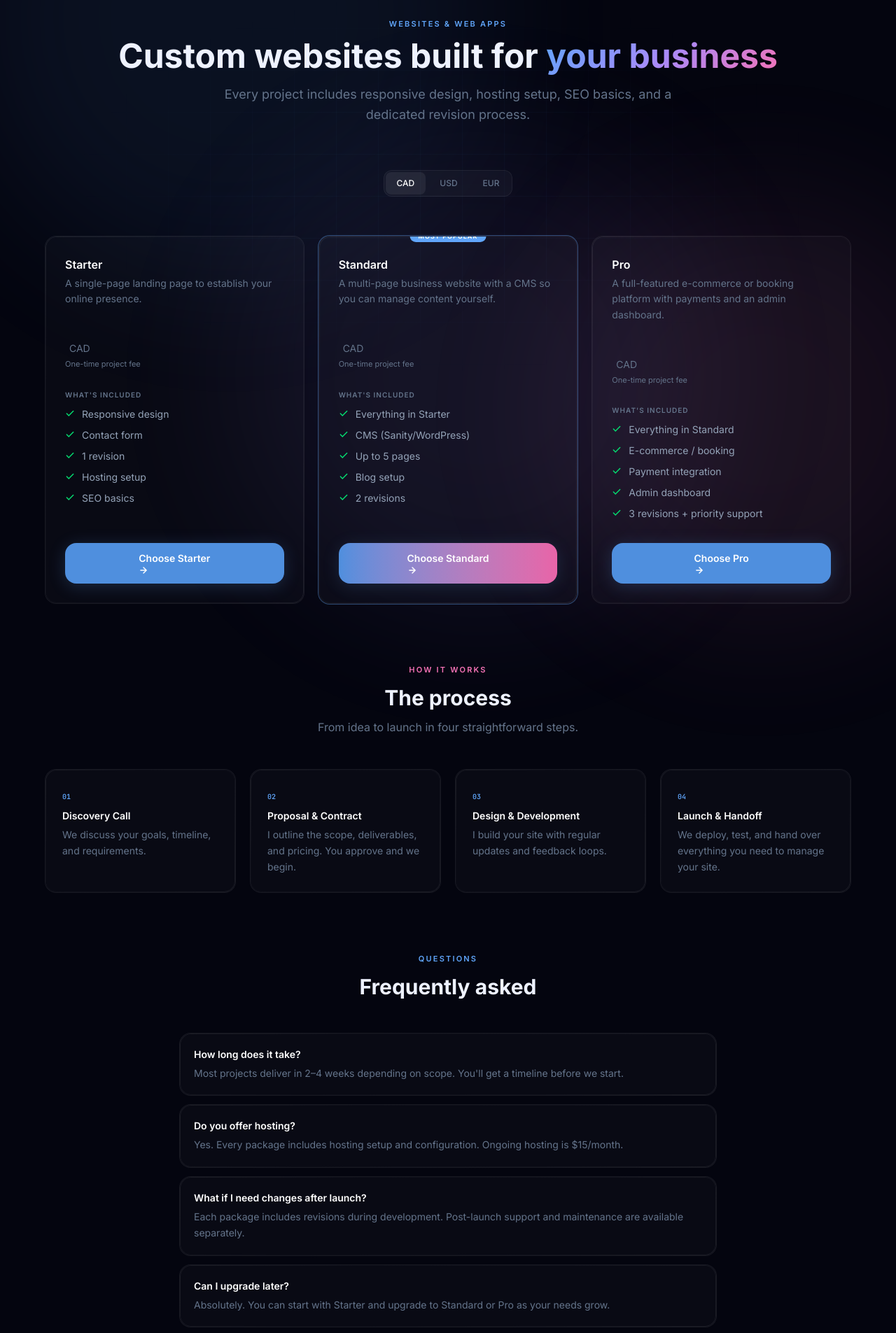
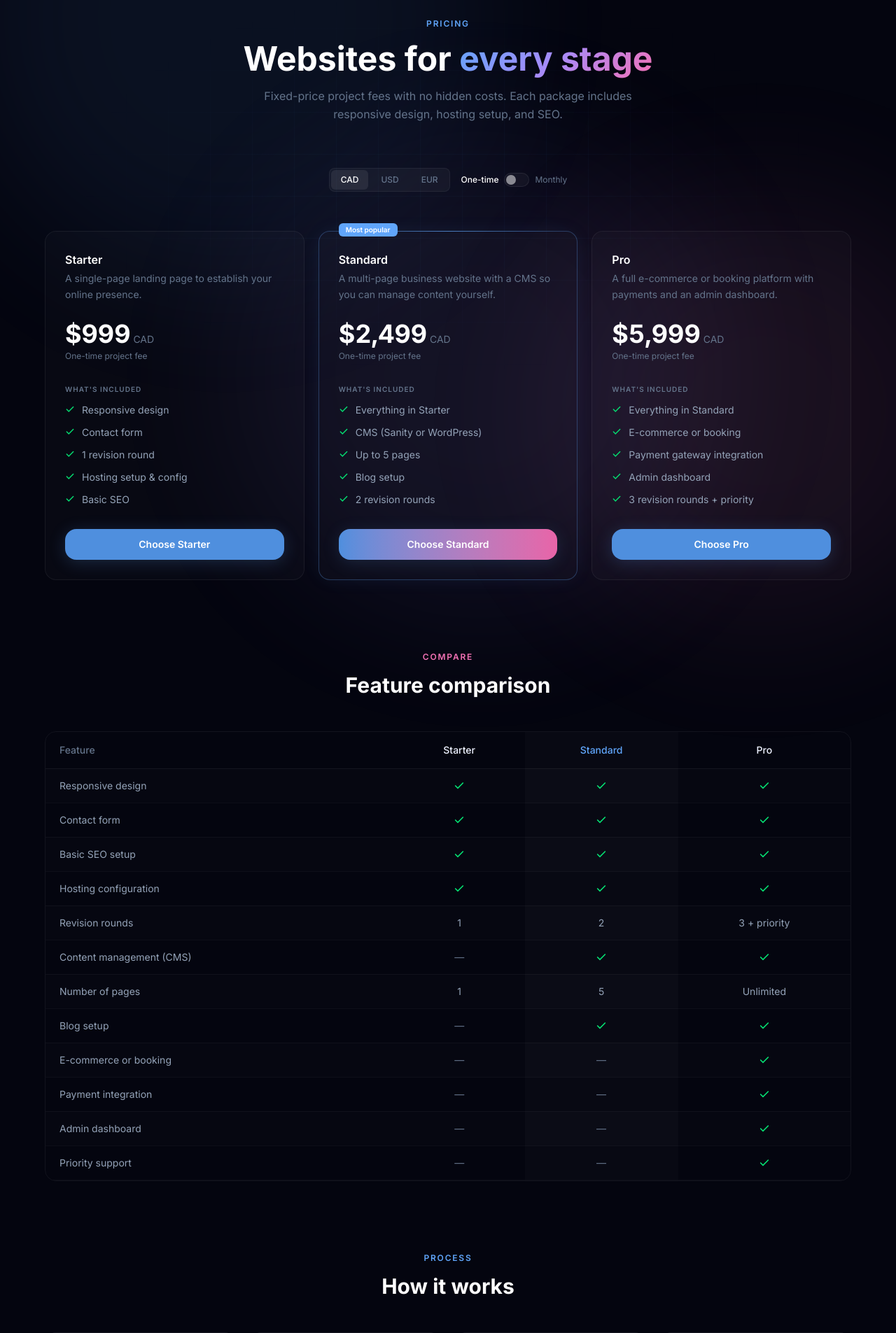
Before and after one commit to JamesCowx/jamescowx-dashboard, a React (Vite) app: page /websites in a window 1280 px wide. Shown: the part 140-2045 px from the top of the page at 70% size. Built offline with nearby package versions, Linux system fonts and the light colour scheme.

Commit message:
Professional pricing page redesign: feature comparison table, billing toggle, accordion FAQ, cleaner cards

```diff
--- a/src/pages/Pricing.tsx
+++ b/src/pages/Pricing.tsx
@@ -1,9 +1,8 @@
 import { useState } from 'react';
 import { Link } from 'react-router-dom';
-import { motion, AnimatePresence } from 'framer-motion';
+import { motion } from 'framer-motion';
 import FadeIn from '@/components/animations/FadeIn';
 import SlideUp from '@/components/animations/SlideUp';
-import GlassPanel from '@/components/ui/GlassPanel';
 import Button from '@/components/ui/Button';
 
 type Currency = 'CAD' | 'USD' | 'EUR';
@@ -15,66 +14,65 @@ const tiers = [
   {
     name: 'Starter',
     price: 999,
+    monthly: 29,
     description: 'A single-page landing page to establish your online presence.',
-    features: ['Responsive design', 'Contact form', '1 revision', 'Hosting setup', 'SEO basics'],
+    features: ['Responsive design', 'Contact form', '1 revision round', 'Hosting setup & config', 'Basic SEO'],
     cta: 'Choose Starter',
     popular: false,
   },
   {
     name: 'Standard',
     price: 2499,
+    monthly: 49,
     description: 'A multi-page business website with a CMS so you can manage content yourself.',
-    features: ['Everything in Starter', 'CMS (Sanity/WordPress)', 'Up to 5 pages', 'Blog setup', '2 revisions'],
+    features: ['Everything in Starter', 'CMS (Sanity or WordPress)', 'Up to 5 pages', 'Blog setup', '2 revision rounds'],
     cta: 'Choose Standard',
     popular: true,
   },
   {
     name: 'Pro',
     price: 5999,
-    description: 'A full-featured e-commerce or booking platform with payments and an admin dashboard.',
-    features: ['Everything in Standard', 'E-commerce / booking', 'Payment integration', 'Admin dashboard', '3 revisions + priority support'],
+    monthly: 99,
+    description: 'A full e-commerce or booking platform with payments and an admin dashboard.',
+    features: ['Everything in Standard', 'E-commerce or booking', 'Payment gateway integration', 'Admin dashboard', '3 revision rounds + priority'],
     cta: 'Choose Pro',
     popular: false,
   },
 ];
 
-const currencyOptions = ['CAD', 'USD', 'EUR'] as Currency[];
+const allFeatures = [
+  { name: 'Responsive design', starter: true, standard: true, pro: true },
+  { name: 'Contact form', starter: true, standard: true, pro: true },
+  { name: 'Basic SEO setup', starter: true, standard: true, pro: true },
+  { name: 'Hosting configuration', starter: true, standard: true, pro: true },
+  { name: 'Revision rounds', starter: '1', standard: '2', pro: '3 + priority' },
+  { name: 'Content management (CMS)', starter: false, standard: true, pro: true },
+  { name: 'Number of pages', starter: '1', standard: '5', pro: 'Unlimited' },
+  { name: 'Blog setup', starter: false, standard: true, pro: true },
+  { name: 'E-commerce or booking', starter: false, standard: false, pro: true },
+  { name: 'Payment integration', starter: false, standard: false, pro: true },
+  { name: 'Admin dashboard', starter: false, standard: false, pro: true },
+  { name: 'Priority support', starter: false, standard: false, pro: true },
+];
 
 const faqs = [
-  { q: 'How long does it take?', a: 'Most projects deliver in 2–4 weeks depending on scope. You\'ll get a timeline before we start.' },
-  { q: 'Do you offer hosting?', a: 'Yes. Every package includes hosting setup and configuration. Ongoing hosting is $15/month.' },
-  { q: 'What if I need changes after launch?', a: 'Each package includes revisions during development. Post-launch support and maintenance are available separately.' },
-  { q: 'Can I upgrade later?', a: 'Absolutely. You can start with Starter and upgrade to Standard or Pro as your needs grow.' },
+  { q: 'How long does a project take?', a: 'Most projects deliver in 2–4 weeks. You\'ll receive a clear timeline before we begin.' },
+  { q: 'Is hosting included?', a: 'Every package includes hosting setup and configuration. Ongoing hosting & maintenance is $15–30/month depending on the plan.' },
+  { q: 'What if I need changes after launch?', a: 'Each package includes revision rounds during development. Post-launch support and content updates are available through a maintenance retainer.' },
+  { q: 'Can I upgrade plans later?', a: 'Yes — you can start with Starter and upgrade to Standard or Pro as your needs grow. We\'ll only charge the difference.' },
+  { q: 'Do you work with clients outside Canada?', a: 'Absolutely. We\'ve worked with clients across North America and Europe. Everything is handled remotely.' },
 ];
 
 const steps = [
-  { step: '01', title: 'Discovery Call', desc: 'We discuss your goals, timeline, and requirements.' },
-  { step: '02', title: 'Proposal & Contract', desc: 'I outline the scope, deliverables, and pricing. You approve and we begin.' },
-  { step: '03', title: 'Design & Development', desc: 'I build your site with regular updates and feedback loops.' },
-  { step: '04', title: 'Launch & Handoff', desc: 'We deploy, test, and hand over everything you need to manage your site.' },
+  { step: '01', title: 'Discovery', desc: 'A 30-minute call to discuss your goals, audience, and timeline.' },
+  { step: '02', title: 'Proposal', desc: 'A detailed scope document with deliverables, milestones, and pricing.' },
+  { step: '03', title: 'Development', desc: 'I build your site with regular check-ins and revision rounds.' },
+  { step: '04', title: 'Launch', desc: 'Deployment, final testing, and a full handoff with documentation.' },
 ];
-
-function AnimatedPrice({ value, symbol }: { value: number; symbol: string }) {
-  return (
-    <div className="relative h-11 overflow-hidden">
-      <AnimatePresence mode="popLayout">
-        <motion.span
-          key={value}
-          initial={{ y: 16, opacity: 0 }}
-          animate={{ y: 0, opacity: 1 }}
-          exit={{ y: -16, opacity: 0 }}
-          transition={{ type: 'spring', stiffness: 250, damping: 22 }}
-          className="text-4xl font-bold text-white absolute left-0 whitespace-nowrap tabular-nums"
-        >
-          {symbol}{value.toLocaleString()}
-        </motion.span>
-      </AnimatePresence>
-    </div>
-  );
-}
 
 export default function Pricing() {
   const [currency, setCurrency] = useState<Currency>('CAD');
+  const [annual, setAnnual] = useState(false);
 
   function convert(price: number) {
     return Math.round(price * rates[currency]);
@@ -85,70 +83,89 @@ export default function Pricing() {
       <div className="max-w-6xl mx-auto">
         <FadeIn>
           <div className="text-center mb-16">
-            <span className="text-[11px] text-[var(--color-accent-blue)] font-semibold uppercase tracking-[0.2em]">
-              Websites & Web Apps
+            <span className="text-xs text-[var(--color-accent-blue)] font-semibold uppercase tracking-[0.15em]">
+              Pricing
             </span>
-            <h1 className="text-3xl sm:text-5xl font-bold mt-3 mb-4">
-              Custom websites built for <span className="gradient-text-mixed">your business</span>
+            <h1 className="text-3xl sm:text-5xl font-bold mt-4 mb-4 text-white">
+              Websites for <span className="gradient-text-mixed">every stage</span>
             </h1>
-            <p className="text-[var(--color-text-muted)] max-w-2xl mx-auto text-lg leading-relaxed">
-              Every project includes responsive design, hosting setup, SEO basics, and a dedicated revision process.
+            <p className="text-[var(--color-text-muted)] max-w-xl mx-auto leading-relaxed">
+              Fixed-price project fees with no hidden costs. Each package includes responsive&nbsp;design,
+              hosting&nbsp;setup, and&nbsp;SEO.
             </p>
           </div>
         </FadeIn>
 
-        <div className="flex items-center justify-center mb-14">
-          <div className="inline-flex items-center gap-1 p-0.5 rounded-xl bg-white/[0.03] border border-white/[0.06]">
-            {currencyOptions.map((c) => (
-              <motion.button
+        <div className="flex flex-wrap items-center justify-center gap-4 mb-14">
+          <div className="inline-flex items-center gap-1 p-0.5 rounded-lg bg-white/[0.04] border border-white/[0.06]">
+            {(['CAD', 'USD', 'EUR'] as Currency[]).map((c) => (
+              <button
                 key={c}
                 onClick={() => setCurrency(c)}
-                className={`relative px-4 py-2 rounded-lg text-xs font-medium transition-colors cursor-pointer ${
-                  currency === c ? 'text-white' : 'text-[var(--color-text-muted)] hover:text-white'
+                className={`relative px-3.5 py-1.5 rounded-md text-xs font-medium transition-colors cursor-pointer ${
+                  currency === c
+                    ? 'bg-white/[0.08] text-white'
+                    : 'text-[var(--color-text-muted)] hover:text-white'
                 }`}
               >
-                {currency === c && (
-                  <motion.div
-                    layoutId="currency-pill"
-                    className="absolute inset-0 rounded-lg bg-white/[0.07]"
-                    transition={{ type: 'spring', stiffness: 400, damping: 30 }}
-                  />
-                )}
-                <span className="relative z-10">{c}</span>
-              </motion.button>
+                {c}
+              </button>
             ))}
+          </div>
+          <div className="flex items-center gap-2 text-xs text-[var(--color-text-muted)]">
+            <span className={annual ? 'text-[var(--color-text-muted)]' : 'text-white font-medium'}>One-time</span>
+            <button
+              onClick={() => setAnnual(!annual)}
+              className={`relative inline-flex h-5 w-9 shrink-0 rounded-full border border-white/[0.08] transition-colors cursor-pointer ${
+                annual ? 'bg-white/[0.1]' : 'bg-white/[0.04]'
+              }`}
+            >
+              <span
+                className={`inline-block h-3.5 w-3.5 rounded-full bg-white/50 shadow-sm transform transition-transform mt-[1.5px] ml-[2px] ${
+                  annual ? 'translate-x-[15px]' : 'translate-x-0'
+                }`}
+              />
+            </button>
+            <span className={annual ? 'text-white font-medium' : 'text-[var(--color-text-muted)]'}>Monthly</span>
           </div>
         </div>
 
-        <div className="grid grid-cols-1 md:grid-cols-3 gap-5 mb-20">
+        <div className="grid grid-cols-1 md:grid-cols-3 gap-5 mb-24">
           {tiers.map((tier, i) => (
             <SlideUp key={tier.name} delay={i * 0.08}>
-              <motion.div
-                whileHover={{ y: -4 }}
-                transition={{ type: 'spring', stiffness: 300, damping: 25 }}
-                className="relative group h-full"
-              >
-                <GlassPanel className={`relative flex flex-col h-full p-7 ${
-                  tier.popular ? 'ring-1 ring-[var(--color-accent-blue)]/40 overflow-visible' : ''
-                }`}>
+              <div className="relative group h-full">
+                <div className={`relative flex flex-col h-full rounded-2xl border bg-white/[0.02] ${
+                  tier.popular
+                    ? 'border-[var(--color-accent-blue)]/30 shadow-[0_0_30px_-8px_rgba(96,165,250,0.15)]'
+                    : 'border-white/[0.06] hover:border-white/[0.12]'
+                } transition-colors p-7`}>
                   {tier.popular && (
-                    <span className="absolute -top-[9px] left-1/2 -translate-x-1/2 px-3 py-0.5 rounded-full bg-[var(--color-accent-blue)] text-white text-[9px] font-semibold uppercase tracking-[0.12em] z-10">
-                      Most Popular
+                    <div className="absolute -top-px left-6 right-6 h-px bg-gradient-to-r from-transparent via-[var(--color-accent-blue)]/60 to-transparent" />
+                  )}
+                  {tier.popular && (
+                    <span className="absolute -top-3 left-7 px-2.5 py-0.5 rounded-md bg-[var(--color-accent-blue)] text-white text-[10px] font-semibold">
+                      Most popular
                     </span>
                   )}
                   <div className="flex-1">
-                    <div className="mb-5">
+                    <div className="mb-6">
                       <h3 className="text-base font-semibold text-white mb-1">{tier.name}</h3>
                       <p className="text-sm text-[var(--color-text-muted)] leading-relaxed">{tier.description}</p>
                     </div>
-                    <div className="mb-7">
-                      <div className="flex items-baseline gap-1.5">
-                        <AnimatedPrice value={convert(tier.price)} symbol={symbols[currency]} />
-                        <span className="text-sm text-[var(--color-text-muted)]">CAD</span>
+                    <div className="mb-8">
+                      <div className="flex items-baseline gap-1">
+                        <span className="text-4xl font-bold text-white tabular-nums">
+                          {symbols[currency]}{convert(annual ? tier.monthly : tier.price).toLocaleString()}
+                        </span>
+                        <span className="text-sm text-[var(--color-text-muted)]">
+                          {annual ? '/mo' : ` ${currency}`}
+                        </span>
                       </div>
-                      <p className="text-[11px] text-[var(--color-text-muted)] mt-1">One-time project fee</p>
+                      <p className="text-xs text-[var(--color-text-muted)] mt-1">
+                        {annual ? 'Monthly retainer — cancel anytime' : 'One-time project fee'}
+                      </p>
                     </div>
-                    <div className="space-y-2.5 mb-8">
+                    <div className="space-y-3 mb-8">
                       <p className="text-[10px] font-semibold uppercase tracking-[0.1em] text-[var(--color-text-muted)]">
                         What's included
                       </p>
@@ -168,32 +185,78 @@ export default function Pricing() {
                       className="w-full text-sm"
                     >
                       {tier.cta}
-                      <svg className="w-3.5 h-3.5" viewBox="0 0 24 24" fill="none" stroke="currentColor" strokeWidth="2.5" strokeLinecap="round">
-                        <path d="M5 12h14M12 5l7 7-7 7" />
-                      </svg>
                     </Button>
                   </Link>
-                </GlassPanel>
-              </motion.div>
+                </div>
+              </div>
             </SlideUp>
           ))}
         </div>
 
         <FadeIn>
-          <div className="mb-20">
+          <div className="mb-24">
             <div className="text-center mb-12">
-              <span className="text-[11px] text-[var(--color-accent-pink)] font-semibold uppercase tracking-[0.2em]">How It Works</span>
-              <h2 className="text-2xl sm:text-3xl font-bold mt-3 mb-3">The process</h2>
-              <p className="text-[var(--color-text-muted)] max-w-md mx-auto">
-                From idea to launch in four straightforward steps.
-              </p>
+              <span className="text-xs text-[var(--color-accent-pink)] font-semibold uppercase tracking-[0.15em]">
+                Compare
+              </span>
+              <h2 className="text-2xl sm:text-3xl font-bold mt-3 text-white">
+                Feature comparison
+              </h2>
+            </div>
+            <div className="rounded-2xl border border-white/[0.06] overflow-hidden">
+              <table className="w-full text-sm">
+                <thead>
+                  <tr className="border-b border-white/[0.06]">
+                    <th className="text-left py-4 px-5 text-[var(--color-text-muted)] font-medium">Feature</th>
+                    <th className="text-center py-4 px-5 text-[var(--color-text-primary)] font-medium">Starter</th>
+                    <th className="text-center py-4 px-5 text-[var(--color-accent-blue)] font-medium bg-white/[0.02]">Standard</th>
+                    <th className="text-center py-4 px-5 text-[var(--color-text-primary)] font-medium">Pro</th>
+                  </tr>
+                </thead>
+                <tbody>
+                  {allFeatures.map((f, i) => (
+                    <tr key={f.name} className={`border-b border-white/[0.04] ${i % 2 === 0 ? 'bg-white/[0.01]' : ''}`}>
+                      <td className="py-3.5 px-5 text-[var(--color-text-secondary)]">{f.name}</td>
+                      {(['starter', 'standard', 'pro'] as const).map((tier) => {
+                        const val = f[tier];
+                        return (
+                          <td key={tier} className={`text-center py-3.5 px-5 ${tier === 'standard' ? 'bg-white/[0.02]' : ''}`}>
+                            {val === true ? (
+                              <svg className="w-4 h-4 mx-auto text-green-400" viewBox="0 0 24 24" fill="none" stroke="currentColor" strokeWidth="2.5" strokeLinecap="round">
+                                <polyline points="20 6 9 17 4 12" />
+                              </svg>
+                            ) : val === false ? (
+                              <span className="text-[var(--color-text-muted)]">&mdash;</span>
+                            ) : (
+                              <span className="text-[var(--color-text-secondary)]">{val}</span>
+                            )}
+                          </td>
+                        );
+                      })}
+                    </tr>
+                  ))}
+                </tbody>
+              </table>
+            </div>
+          </div>
+        </FadeIn>
+
+        <FadeIn>
+          <div className="mb-24">
+            <div className="text-center mb-12">
+              <span className="text-xs text-[var(--color-accent-blue)] font-semibold uppercase tracking-[0.15em]">
+                Process
+              </span>
+              <h2 className="text-2xl sm:text-3xl font-bold mt-3 text-white">
+                How it works
+              </h2>
             </div>
             <div className="grid grid-cols-1 sm:grid-cols-2 lg:grid-cols-4 gap-5">
               {steps.map((s, i) => (
                 <SlideUp key={s.step} delay={i * 0.08}>
-                  <div className="liquid-glass rounded-2xl p-6 border border-white/[0.04] h-full">
-                    <span className="text-[10px] font-mono text-[var(--color-accent-blue)] font-semibold">{s.step}</span>
-                    <h3 className="text-sm font-semibold text-white mt-2 mb-1.5">{s.title}</h3>
+                  <div className="rounded-2xl border border-white/[0.06] bg-white/[0.02] p-6 h-full transition-colors hover:border-white/[0.12]">
+                    <span className="text-[10px] font-mono text-[var(--color-accent-blue)] font-semibold tracking-wide">{s.step}</span>
+                    <h3 className="text-sm font-semibold text-white mt-3 mb-1.5">{s.title}</h3>
                     <p className="text-sm text-[var(--color-text-muted)] leading-relaxed">{s.desc}</p>
                   </div>
                 </SlideUp>
@@ -203,37 +266,43 @@ export default function Pricing() {
         </FadeIn>
 
         <FadeIn>
-          <div className="mb-20">
+          <div className="mb-24 max-w-3xl mx-auto">
             <div className="text-center mb-12">
-              <span className="text-[11px] text-[var(--color-accent-blue)] font-semibold uppercase tracking-[0.2em]">Questions</span>
-              <h2 className="text-2xl sm:text-3xl font-bold mt-3 mb-3">Frequently asked</h2>
+              <span className="text-xs text-[var(--color-accent-pink)] font-semibold uppercase tracking-[0.15em]">
+                FAQ
+              </span>
+              <h2 className="text-2xl sm:text-3xl font-bold mt-3 text-white">
+                Frequently asked questions
+              </h2>
             </div>
-            <div className="max-w-3xl mx-auto space-y-3">
+            <div className="space-y-2">
               {faqs.map((faq) => (
-                <div key={faq.q} className="liquid-glass rounded-2xl p-5 border border-white/[0.04]">
-                  <h3 className="text-sm font-semibold text-white mb-1.5">{faq.q}</h3>
-                  <p className="text-sm text-[var(--color-text-muted)] leading-relaxed">{faq.a}</p>
-                </div>
+                <details key={faq.q} className="group rounded-xl border border-white/[0.06] bg-white/[0.01] open:bg-white/[0.02] transition-colors">
+                  <summary className="flex items-center justify-between px-5 py-4 cursor-pointer text-sm font-medium text-white list-none">
+                    {faq.q}
+                    <svg className="w-4 h-4 text-[var(--color-text-muted)] transition-transform group-open:rotate-180" viewBox="0 0 24 24" fill="none" stroke="currentColor" strokeWidth="2" strokeLinecap="round">
+                      <polyline points="6 9 12 15 18 9" />
+                    </svg>
+                  </summary>
+                  <div className="px-5 pb-4 text-sm text-[var(--color-text-muted)] leading-relaxed">
+                    {faq.a}
+                  </div>
+                </details>
               ))}
             </div>
           </div>
         </FadeIn>
 
         <FadeIn>
-          <div className="liquid-glass-elevated rounded-3xl p-12 text-center relative overflow-hidden">
-            <div className="absolute top-0 right-0 w-48 h-48 bg-[#60a5fa]/10 rounded-full blur-[80px] -translate-y-1/2 translate-x-1/2 pointer-events-none" />
-            <div className="absolute bottom-0 left-0 w-48 h-48 bg-[#f472b6]/10 rounded-full blur-[80px] translate-y-1/2 -translate-x-1/2 pointer-events-none" />
+          <div className="rounded-2xl border border-white/[0.06] bg-white/[0.02] p-12 text-center relative overflow-hidden">
             <div className="relative z-10">
-              <h2 className="text-2xl sm:text-3xl font-bold mb-3">Not sure which package fits?</h2>
+              <h2 className="text-2xl sm:text-3xl font-bold mb-3 text-white">Not sure which plan fits?</h2>
               <p className="text-[var(--color-text-muted)] mb-6 max-w-lg mx-auto leading-relaxed">
-                Tell me about your project and I'll recommend the right approach — no obligation, no pressure.
+                Tell me about your project and I'll recommend the right approach — no commitment needed.
               </p>
               <Link to="/contact">
                 <Button accent="blue" size="lg">
-                  Get a Recommendation
-                  <svg className="w-4 h-4" viewBox="0 0 24 24" fill="none" stroke="currentColor" strokeWidth="2.5" strokeLinecap="round">
-                    <path d="M5 12h14M12 5l7 7-7 7" />
-                  </svg>
+                  Get a recommendation
                 </Button>
               </Link>
             </div>
```
